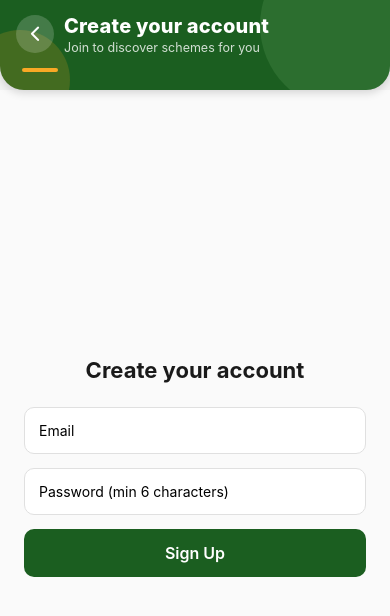
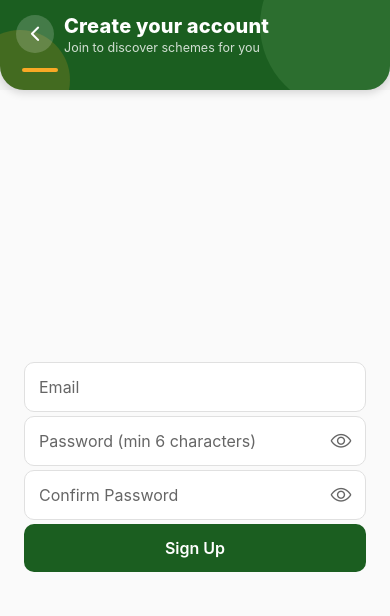
Before and after one commit to prajubs7/SchemeSarthi, a React Native app: screen /Signup in a window 390 px wide. Shown: the top 616 px of the page. Built offline with nearby package versions, Linux system fonts and the light colour scheme; what react-native-worklets would draw is missing.

Commit message:
AUTH SCREENS

```diff
--- a/src/screens/auth/LoginScreen.tsx
+++ b/src/screens/auth/LoginScreen.tsx
@@ -1,67 +1,165 @@
-import React, { useState } from 'react';
-import { Alert, StyleSheet, Text, TextInput, View } from 'react-native';
+import React from 'react';
+import { StyleSheet, Text, TextInput, View } from 'react-native';
+import { useAlert } from '../../components/common/AlertProvider';
+import PasswordInput from '../../components/common/PasswordInput';
 import { NativeStackScreenProps } from '@react-navigation/native-stack';
 import { supabase } from '../../services/supabase';
 import Button from '../../components/common/Button';
 import { colors } from '../../constants/colors';
 import { AuthStackParamList } from '../../navigation/types';
+import { useForm } from '../../hooks/useForm';
+import { ValidationRules } from '../../utils/validationUtils';
+import { validators } from '../../utils/validationUtils';
 
 type Props = NativeStackScreenProps<AuthStackParamList, 'Login'>;
 
+export interface LoginFormValues extends Record<string, string> {
+  email: string;
+  password: string;
+}
+
 export default function LoginScreen({ navigation }: Props) {
-  const [email, setEmail] = useState('');
-  const [password, setPassword] = useState('');
-  const [loading, setLoading] = useState(false);
+  const { showAlert } = useAlert();
+  const validationRules: ValidationRules = {
+    email: {
+      required: 'Email is required',
+      custom: validators.email,
+    },
+    password: {
+      required: 'Password is required',
+      minLength: {
+        value: 6,
+        message: 'Password must be at least 6 characters',
+      },
+    },
+  };
 
-  const handleLogin = async () => {
-    setLoading(true);
-    const { error } = await supabase.auth.signInWithPassword({ email, password });
-    setLoading(false);
-    if (error) Alert.alert('Login failed', error.message);
-  };
+  const form = useForm<LoginFormValues>({
+    initialValues: {
+      email: '',
+      password: '',
+    },
+    validationRules,
+    onSubmit: handleSubmit,
+  });
+
+  async function handleSubmit(values: LoginFormValues) {
+    const { error } = await supabase.auth.signInWithPassword({
+      email: values.email,
+      password: values.password,
+    });
+
+    if (error) {
+      showAlert({ type: 'error', title: 'Login failed', message: error.message });
+      return;
+    }
+    // On success, RootNavigator switches to the main tabs automatically.
+  }
 
   return (
     <View style={styles.container}>
-      <Text style={styles.title}>Scheme Sarthi</Text>
-      <Text style={styles.subtitle}>Find government schemes you're eligible for</Text>
+      {/* Email Input */}
+      <View>
+        <TextInput
+          style={[
+            styles.input,
+            form.getFieldError('email') && form.getFieldTouched('email')
+              ? styles.inputError
+              : null,
+          ]}
+          placeholder="Email"
+          placeholderTextColor={colors.textSecondary}
+          autoCapitalize="none"
+          keyboardType="email-address"
+          editable={!form.isSubmitting}
+          value={form.values.email}
+          onChangeText={form.handleChange('email')}
+          onBlur={form.handleBlur('email')}
+        />
+        {form.getFieldTouched('email') && form.getFieldError('email') && (
+          <Text style={styles.errorText}>{form.getFieldError('email')}</Text>
+        )}
+      </View>
 
-      <TextInput
-        style={styles.input}
-        placeholder="Email"
-        autoCapitalize="none"
-        keyboardType="email-address"
-        value={email}
-        onChangeText={setEmail}
-      />
-      <TextInput
-        style={styles.input}
-        placeholder="Password"
-        secureTextEntry
-        value={password}
-        onChangeText={setPassword}
+      {/* Password Input */}
+      <View>
+        <PasswordInput
+          style={[
+            styles.input,
+            form.getFieldError('password') && form.getFieldTouched('password')
+              ? styles.inputError
+              : null,
+          ]}
+          placeholder="Password"
+          placeholderTextColor={colors.textSecondary}
+          editable={!form.isSubmitting}
+          value={form.values.password}
+          onChangeText={form.handleChange('password')}
+          onBlur={form.handleBlur('password')}
+        />
+        {form.getFieldTouched('password') && form.getFieldError('password') && (
+          <Text style={styles.errorText}>{form.getFieldError('password')}</Text>
+        )}
+      </View>
+
+      {/* Login Button */}
+      <Button
+        title="Log In"
+        onPress={form.handleSubmit}
+        loading={form.isSubmitting}
+        disabled={form.isSubmitting}
       />
 
-      <Button title="Log In" onPress={handleLogin} loading={loading} />
+      {/* Sign Up Button */}
       <Button
         title="Create an account"
         variant="outline"
         onPress={() => navigation.navigate('Signup')}
         style={{ marginTop: 12 }}
+        disabled={form.isSubmitting}
       />
     </View>
   );
 }
 
 const styles = StyleSheet.create({
-  container: { flex: 1, justifyContent: 'center', padding: 24, backgroundColor: colors.background },
-  title: { fontSize: 28, fontWeight: '800', color: colors.primary, textAlign: 'center' },
-  subtitle: { fontSize: 14, color: colors.textSecondary, textAlign: 'center', marginTop: 8, marginBottom: 32 },
+  container: {
+    flex: 1,
+    justifyContent: 'center',
+    padding: 24,
+    backgroundColor: colors.background,
+  },
+  title: {
+    fontSize: 28,
+    fontWeight: '800',
+    color: colors.primary,
+    textAlign: 'center',
+  },
+  subtitle: {
+    fontSize: 14,
+    color: colors.textSecondary,
+    textAlign: 'center',
+    marginTop: 8,
+    marginBottom: 32,
+  },
   input: {
     borderWidth: 1,
     borderColor: colors.border,
     borderRadius: 10,
     padding: 14,
-    marginBottom: 14,
+    marginBottom: 4,
     backgroundColor: colors.surface,
+    color: colors.textPrimary,
+    fontSize: 16,
+  },
+  inputError: {
+    borderColor: '#DC2626',
+    backgroundColor: '#FEE2E2',
+  },
+  errorText: {
+    color: '#DC2626',
+    fontSize: 12,
+    marginBottom: 12,
+    fontWeight: '500',
   },
 });
--- a/src/screens/auth/OtpVerifyScreen.tsx
+++ b/src/screens/auth/OtpVerifyScreen.tsx
@@ -1,5 +1,6 @@
 import React, { useState } from 'react';
-import { Alert, StyleSheet, Text, TextInput, View } from 'react-native';
+import { StyleSheet, Text, TextInput, View } from 'react-native';
+import { useAlert } from '../../components/common/AlertProvider';
 import { NativeStackScreenProps } from '@react-navigation/native-stack';
 import { supabase } from '../../services/supabase';
 import Button from '../../components/common/Button';
@@ -10,6 +11,7 @@ type Props = NativeStackScreenProps<AuthStackParamList, 'OtpVerify'>;
 
 export default function OtpVerifyScreen({ route }: Props) {
   const { email } = route.params;
+  const { showAlert } = useAlert();
   const [otp, setOtp] = useState('');
   const [loading, setLoading] = useState(false);
 
@@ -17,14 +19,15 @@ export default function OtpVerifyScreen({ route }: Props) {
     setLoading(true);
     const { error } = await supabase.auth.verifyOtp({ email, token: otp, type: 'signup' });
     setLoading(false);
-    if (error) Alert.alert('Verification failed', error.message);
+    if (error) {
+      showAlert({ type: 'error', title: 'Verification failed', message: error.message });
+    }
     // On success, RootNavigator automatically switches to MainTabNavigator via
     // the auth state change listener in useAuth — no manual navigation needed.
   };
 
   return (
     <View style={styles.container}>
-      <Text style={styles.title}>Verify your email</Text>
       <Text style={styles.subtitle}>Enter the code sent to {email}</Text>
 
       <TextInput
--- a/src/screens/auth/SignupScreen.tsx
+++ b/src/screens/auth/SignupScreen.tsx
@@ -1,63 +1,202 @@
-import React, { useState } from 'react';
-import { Alert, StyleSheet, Text, TextInput, View } from 'react-native';
+import React from 'react';
+import { StyleSheet, Text, TextInput, View } from 'react-native';
+import { useAlert } from '../../components/common/AlertProvider';
+import PasswordInput from '../../components/common/PasswordInput';
 import { NativeStackScreenProps } from '@react-navigation/native-stack';
 import { supabase } from '../../services/supabase';
 import Button from '../../components/common/Button';
 import { colors } from '../../constants/colors';
 import { AuthStackParamList } from '../../navigation/types';
+import { useForm } from '../../hooks/useForm';
+import { ValidationRules, validators } from '../../utils/validationUtils';
 
 type Props = NativeStackScreenProps<AuthStackParamList, 'Signup'>;
 
+interface SignupFormValues {
+  email: string;
+  password: string;
+  confirmPassword: string;
+  [key: string]: string;
+}
+
 export default function SignupScreen({ navigation }: Props) {
-  const [email, setEmail] = useState('');
-  const [password, setPassword] = useState('');
-  const [loading, setLoading] = useState(false);
+  const { showAlert } = useAlert();
+  const validationRules: ValidationRules = {
+    email: {
+      required: 'Email is required',
+      custom: validators.email,
+    },
+    password: {
+      required: 'Password is required',
+      minLength: {
+        value: 6,
+        message: 'Password must be at least 6 characters',
+      },
+    },
+    confirmPassword: {
+      required: 'Please confirm your password',
+      custom: value => {
+        if (value !== form.values.password) {
+          return 'Passwords do not match';
+        }
+        return undefined;
+      },
+    },
+  };
 
-  const handleSignup = async () => {
-    setLoading(true);
-    const { error } = await supabase.auth.signUp({ email, password });
-    setLoading(false);
+  const form = useForm<SignupFormValues>({
+    initialValues: {
+      email: '',
+      password: '',
+      confirmPassword: '',
+    },
+    validationRules,
+    onSubmit: handleSubmit,
+  });
+
+  // Keep the confirm-password error in sync when the password itself changes
+  const handlePasswordChange = (text: string) => {
+    form.handleChange('password')(text);
+    if (form.getFieldTouched('confirmPassword')) {
+      form.setFieldError(
+        'confirmPassword',
+        form.values.confirmPassword && form.values.confirmPassword !== text
+          ? 'Passwords do not match'
+          : undefined,
+      );
+    }
+  };
+
+  async function handleSubmit(values: SignupFormValues) {
+    const { error } = await supabase.auth.signUp({
+      email: values.email,
+      password: values.password,
+    });
+
     if (error) {
-      Alert.alert('Signup failed', error.message);
+      showAlert({ type: 'error', title: 'Signup failed', message: error.message });
       return;
     }
-    navigation.navigate('OtpVerify', { email });
-  };
+
+    // Reset form on success
+    form.resetForm();
+    navigation.navigate('OtpVerify', { email: values.email });
+  }
 
   return (
     <View style={styles.container}>
-      <Text style={styles.title}>Create your account</Text>
-
+      {/* Email Input */}
+      <View>
         <TextInput
-        style={styles.input}
+          style={[
+            styles.input,
+            form.getFieldError('email') && form.getFieldTouched('email')
+              ? styles.inputError
+              : null,
+          ]}
           placeholder="Email"
+          placeholderTextColor={colors.textSecondary}
           autoCapitalize="none"
           keyboardType="email-address"
-        value={email}
-        onChangeText={setEmail}
+          editable={!form.isSubmitting}
+          value={form.values.email}
+          onChangeText={form.handleChange('email')}
+          onBlur={form.handleBlur('email')}
         />
-      <TextInput
-        style={styles.input}
+        {form.getFieldTouched('email') && form.getFieldError('email') && (
+          <Text style={styles.errorText}>{form.getFieldError('email')}</Text>
+        )}
+      </View>
+
+      {/* Password Input */}
+      <View>
+        <PasswordInput
+          style={[
+            styles.input,
+            form.getFieldError('password') && form.getFieldTouched('password')
+              ? styles.inputError
+              : null,
+          ]}
           placeholder="Password (min 6 characters)"
-        secureTextEntry
-        value={password}
-        onChangeText={setPassword}
+          placeholderTextColor={colors.textSecondary}
+          editable={!form.isSubmitting}
+          value={form.values.password}
+          onChangeText={handlePasswordChange}
+          onBlur={form.handleBlur('password')}
         />
+        {form.getFieldTouched('password') && form.getFieldError('password') && (
+          <Text style={styles.errorText}>{form.getFieldError('password')}</Text>
+        )}
+      </View>
 
-      <Button title="Sign Up" onPress={handleSignup} loading={loading} />
+      {/* Confirm Password Input */}
+      <View>
+        <PasswordInput
+          style={[
+            styles.input,
+            form.getFieldError('confirmPassword') &&
+            form.getFieldTouched('confirmPassword')
+              ? styles.inputError
+              : null,
+          ]}
+          placeholder="Confirm Password"
+          placeholderTextColor={colors.textSecondary}
+          editable={!form.isSubmitting}
+          value={form.values.confirmPassword}
+          onChangeText={form.handleChange('confirmPassword')}
+          onBlur={form.handleBlur('confirmPassword')}
+        />
+        {form.getFieldTouched('confirmPassword') &&
+          form.getFieldError('confirmPassword') && (
+            <Text style={styles.errorText}>
+              {form.getFieldError('confirmPassword')}
+            </Text>
+          )}
+      </View>
+
+      {/* Sign Up Button */}
+      <Button
+        title="Sign Up"
+        onPress={form.handleSubmit}
+        loading={form.isSubmitting}
+        disabled={form.isSubmitting}
+      />
     </View>
   );
 }
 
 const styles = StyleSheet.create({
-  container: { flex: 1, justifyContent: 'center', padding: 24, backgroundColor: colors.background },
-  title: { fontSize: 22, fontWeight: '700', color: colors.textPrimary, textAlign: 'center', marginBottom: 24 },
+  container: {
+    flex: 1,
+    justifyContent: 'center',
+    padding: 24,
+    backgroundColor: colors.background,
+  },
+  title: {
+    fontSize: 22,
+    fontWeight: '700',
+    color: colors.textPrimary,
+    textAlign: 'center',
+    marginBottom: 24,
+  },
   input: {
     borderWidth: 1,
     borderColor: colors.border,
     borderRadius: 10,
     padding: 14,
-    marginBottom: 14,
+    marginBottom: 4,
     backgroundColor: colors.surface,
+    color: colors.textPrimary,
+    fontSize: 16,
+  },
+  inputError: {
+    borderColor: '#DC2626',
+    backgroundColor: '#FEE2E2',
+  },
+  errorText: {
+    color: '#DC2626',
+    fontSize: 12,
+    marginBottom: 12,
+    fontWeight: '500',
   },
 });
```
Lines whose indentation alone changed are shown as unchanged.
